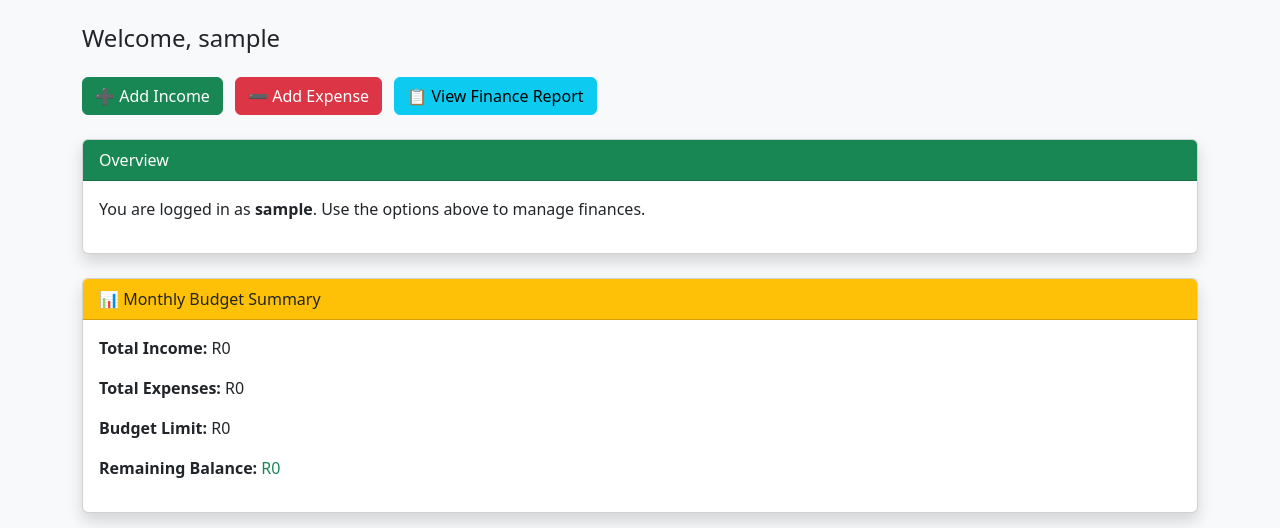
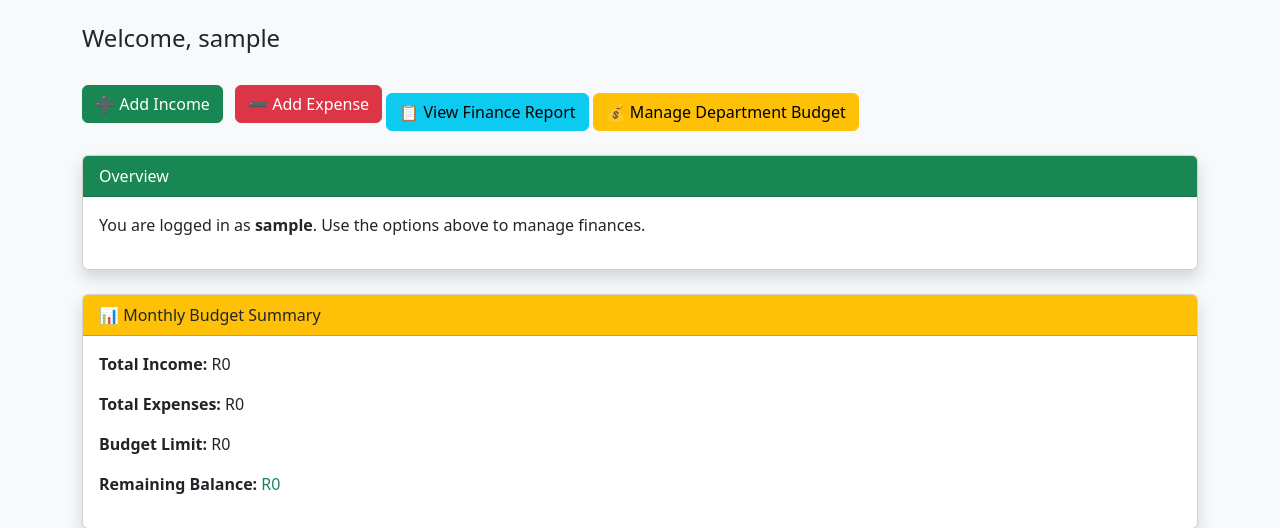
Before and after one commit to Nnzheni/church-finance-manager, a Flask app: page /dashboard in a window 1280 px wide. Shown: the part 56-584 px from the top of the page. Run offline with Flask 3, Linux system fonts and the light colour scheme; the visitor is signed in with stand-in values (Sample User, id 1).

Commit message:
Update dashboard.html

```diff
--- a/templates/dashboard.html
+++ b/templates/dashboard.html
@@ -21,9 +21,12 @@
 
   {% if role == 'Finance Manager' %}
   <div class="mb-4">
-    <a href="{{ url_for('add_income') }}" class="btn btn-success me-2">➕ Add Income</a>
-    <a href="{{ url_for('add_expense') }}" class="btn btn-danger me-2">➖ Add Expense</a>
-    <a href="{{ url_for('report') }}" class="btn btn-info">📋 View Finance Report</a>
+   <a href="{{ url_for('add_income') }}" class="btn btn-success me-2">➕ Add Income</a>
+   <a href="{{ url_for('add_expense') }}" class="btn btn-danger">➖ Add Expense</a>
+   <a href="{{ url_for('report') }}" class="btn btn-info mt-3">📋 View Finance Report</a>
+   <a href="{{ url_for('manage_budgets') }}" class="btn btn-warning mt-3">💰 Manage Department Budget</a>
+
+
   </div>
   {% endif %}
 
```
